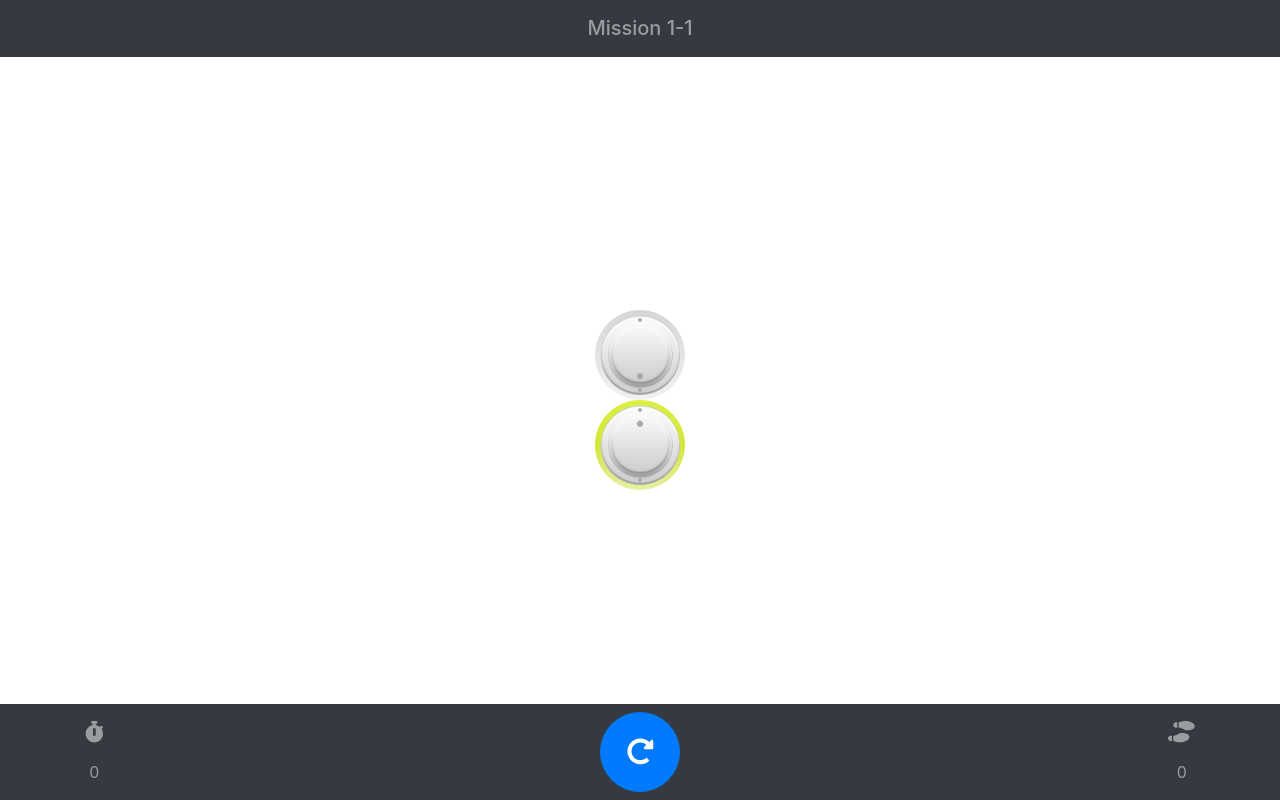
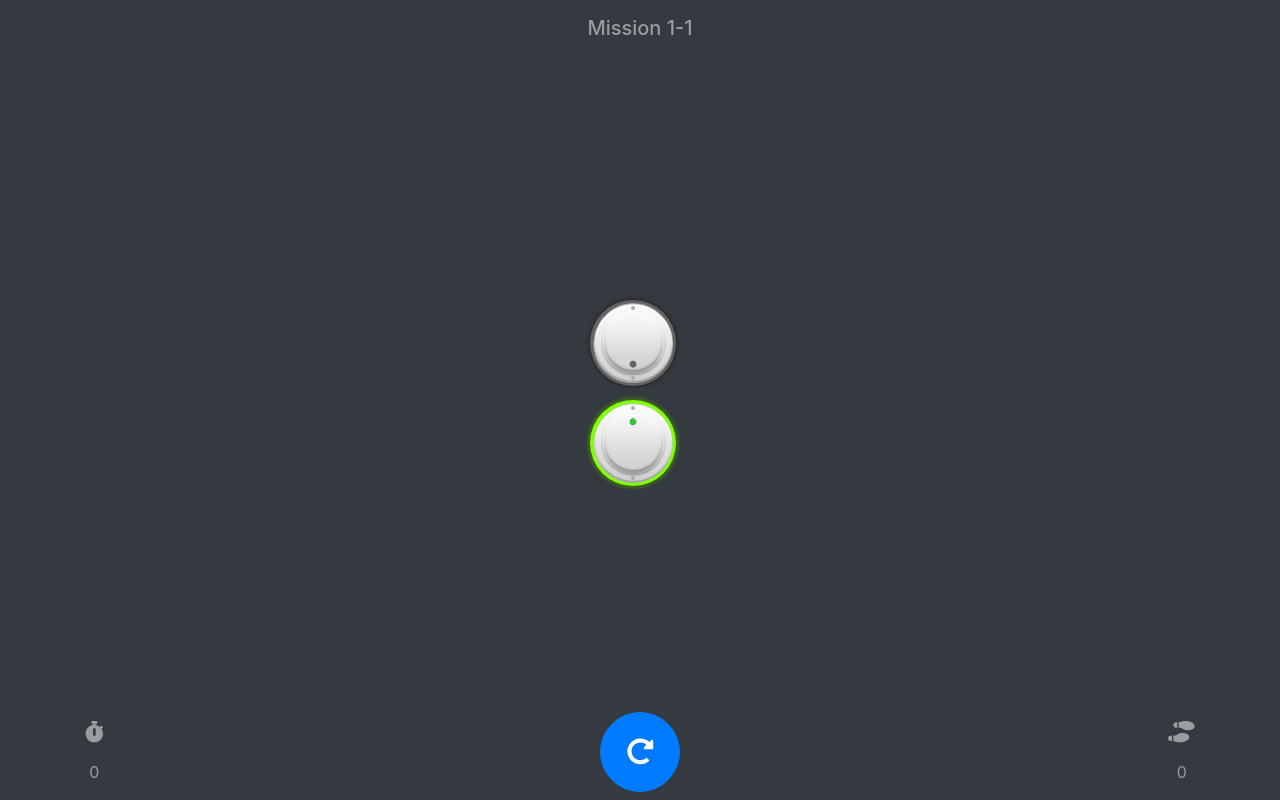
Before and after one commit to xenirio/enigma, an Angular app: page / in a window 1280 px wide. Built offline with nearby package versions, Linux system fonts and the light colour scheme.

Commit message:
Modify rotor styles

```diff
--- a/src/app/board/board.component.ts
+++ b/src/app/board/board.component.ts
@@ -1,8 +1,6 @@
-import { RotorComponent } from './shared/rotor/rotor.component';
 import { Circuit } from './shared/circuit.model';
 import { Component, OnInit } from '@angular/core';
 import { Rotor } from './shared/rotor.model';
-import { forEach } from '@angular/router/src/utils/collection';
 
 @Component({
   selector: 'app-board',
@@ -55,10 +53,11 @@ export class BoardComponent implements OnInit {
   ngOnInit() {
     let rows = this.layout.length;
     let columns = this.layout[0].length;
+    let margin = 100;
 
     let dimension = {
-      width: RotorComponent.ROTOR_SIZE * columns,
-      height: RotorComponent.ROTOR_SIZE * rows
+      width: margin * columns,
+      height: margin * rows
     };
     let start_point = {
       x: (window.innerWidth - (dimension.width)) / 2,
@@ -68,8 +67,8 @@ export class BoardComponent implements OnInit {
       for (var j = 0; j < columns; j++) {
         if (this.layout[i][j] === 1) {
           this.positions.push({
-            y: start_point.y + (i * RotorComponent.ROTOR_SIZE),
-            x: start_point.x + (j * RotorComponent.ROTOR_SIZE)
+            y: start_point.y + (i * margin),
+            x: start_point.x + (j * margin)
           });
         }
       }
--- a/src/app/board/shared/rotor/rotor.component.css
+++ b/src/app/board/shared/rotor/rotor.component.css
@@ -1,13 +1,13 @@
 .rotor{
-	width: 90px;
-	height: 90px;
+	width: 86px;
+	height: 86px;
 	text-align: center;
 	font-size: 20px;
 	cursor: pointer;
 	vertical-align: middle;
 	position: absolute;
 }
-.vector {
+/* .vector {
 	background: rgb(214,214,214);
 	background: -moz-linear-gradient(top, rgba(214,214,214,1) 0%, rgba(242,242,242,1) 100%);
 	background: -webkit-gradient(linear, left top, left bottom, color-stop(0%,rgba(214,214,214,1)), color-stop(100%,rgba(242,242,242,1)));
@@ -17,26 +17,39 @@
 	background: linear-gradient(to bottom, rgba(214,214,214,1) 0%,rgba(242,242,242,1) 100%);
 	filter: progid:DXImageTransform.Microsoft.gradient( startColorstr='#d6d6d6', endColorstr='#f2f2f2',GradientType=0 );
 	border-radius: 45px;
+} */
+.vector {
+	background: #646464;
+    background-image: radial-gradient(top, #616161 0%, #616161 20%, #535353 60%);
+    border-radius: 50%;
+    box-shadow: 0 0 4px #1C1C17;
+    transition: all .3s ease;
 }
 .vector .knop {
 	width: 80px;
 	height: 80px;
 	text-align: center;
 	vertical-align: middle;
-	margin: 5px;
+	margin: 3px;
 	background: url(/src/assets/rotor-default.png) no-repeat;
 	background-size: 100% 100%;
 }
-.vector.success{
-	background: rgb(219,240,67); /* Old browsers */
-	background: -moz-linear-gradient(top,  rgba(219,240,67,1) 0%, rgba(210,230,56,1) 50%, rgba(230,240,163,1) 100%); /* FF3.6+ */
-	background: -webkit-gradient(linear, left top, left bottom, color-stop(0%,rgba(219,240,67,1)), color-stop(50%,rgba(210,230,56,1)), color-stop(100%,rgba(230,240,163,1))); /* Chrome,Safari4+ */
-	background: -webkit-linear-gradient(top,  rgba(219,240,67,1) 0%,rgba(210,230,56,1) 50%,rgba(230,240,163,1) 100%); /* Chrome10+,Safari5.1+ */
-	background: -o-linear-gradient(top,  rgba(219,240,67,1) 0%,rgba(210,230,56,1) 50%,rgba(230,240,163,1) 100%); /* Opera 11.10+ */
-	background: -ms-linear-gradient(top,  rgba(219,240,67,1) 0%,rgba(210,230,56,1) 50%,rgba(230,240,163,1) 100%); /* IE10+ */
-	background: linear-gradient(to bottom,  rgba(219,240,67,1) 0%,rgba(210,230,56,1) 50%,rgba(230,240,163,1) 100%); /* W3C */
-	filter: progid:DXImageTransform.Microsoft.gradient( startColorstr='#dbf043', endColorstr='#e6f0a3',GradientType=0 ); /* IE6-9 */
+/* .vector.success {
+	background: -moz-linear-gradient(top,  rgba(219,240,67,1) 0%, rgba(210,230,56,1) 50%, rgba(230,240,163,1) 100%);
+	background: -webkit-gradient(linear, left top, left bottom, color-stop(0%,rgba(219,240,67,1)), color-stop(50%,rgba(210,230,56,1)), color-stop(100%,rgba(230,240,163,1)));
+	background: -webkit-linear-gradient(top,  rgba(219,240,67,1) 0%,rgba(210,230,56,1) 50%,rgba(230,240,163,1) 100%);
+	background: -o-linear-gradient(top,  rgba(219,240,67,1) 0%,rgba(210,230,56,1) 50%,rgba(230,240,163,1) 100%);
+	background: -ms-linear-gradient(top,  rgba(219,240,67,1) 0%,rgba(210,230,56,1) 50%,rgba(230,240,163,1) 100%);
+	background: linear-gradient(to bottom,  rgba(219,240,67,1) 0%,rgba(210,230,56,1) 50%,rgba(230,240,163,1) 100%);
+	filter: progid:DXImageTransform.Microsoft.gradient( startColorstr='#dbf043', endColorstr='#e6f0a3',GradientType=0 );
+} */
+
+.vector.success {
+	background: #7FFF00;
+    box-shadow: 0 0 4px #1C1C17,
+                        0 0 5px #7FFF00;
 }
+
 .rotor .tick-point{
 	width: 4px;
 	height: 4px;
@@ -53,7 +66,7 @@
 	-o-transition: all 0.5s ease;
 	transition: all 0.5s ease;
 }
-.rotor .tick{
+/* .rotor .tick{
 	width: 6px;
 	height: 6px;
 	border-radius: 3px;
@@ -62,7 +75,19 @@
 	-o-transition: all 0.5s ease;
 	transition: all 0.5s ease;
 	background-color: #aaaaaa;
+} */
+.rotor .tick {
+	width: 6px;
+	height: 6px;
+	-moz-transition: all 0.5s ease;
+	-webkit-transition: all 0.5s ease;
+	-o-transition: all 0.5s ease;
+	background: #646464;
+    background-image: radial-gradient(top, #616161 0%, #616161 20%, #535353 60%);
+    border-radius: 50%;
+    box-shadow: 0 0 1px #1C1C17;
+    transition: all .3s ease;
 }
-.rotor .tick.success{
-	background-color: #00ff00;
+.rotor.success .tick{
+	background-color: #32CD32;
 }
--- a/src/app/board/shared/rotor/rotor.component.ts
+++ b/src/app/board/shared/rotor/rotor.component.ts
@@ -10,7 +10,7 @@ export class RotorComponent implements OnInit {
   @Input() rotor: Rotor;
   @Output() outDial = new EventEmitter<string>();
 
-  static readonly ROTOR_SIZE: number = 90;
+  static readonly ROTOR_SIZE: number = 86;
   static readonly TICK_SIZE: number = 4;
   readonly RADIUS: number = 35;
   private _tickTheta: number;
--- a/src/index.html
+++ b/src/index.html
@@ -8,7 +8,7 @@
   <meta name="viewport" content="width=device-width, initial-scale=1">
   <link rel="icon" type="image/x-icon" href="favicon.ico">
 </head>
-<body>
+<body class="bg-dark">
   <app-root></app-root>
 </body>
 </html>
```
